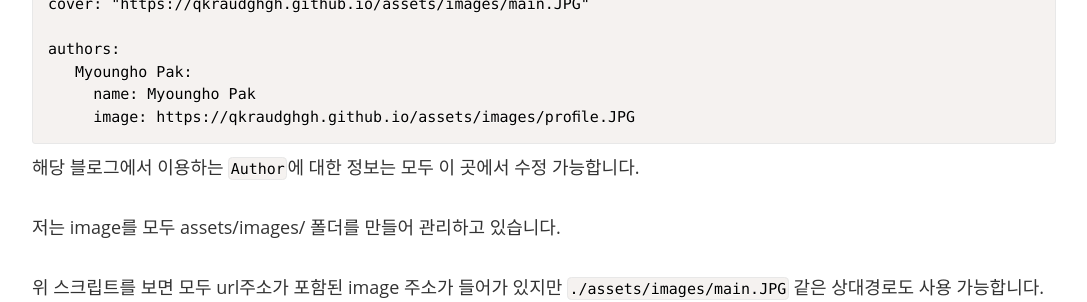
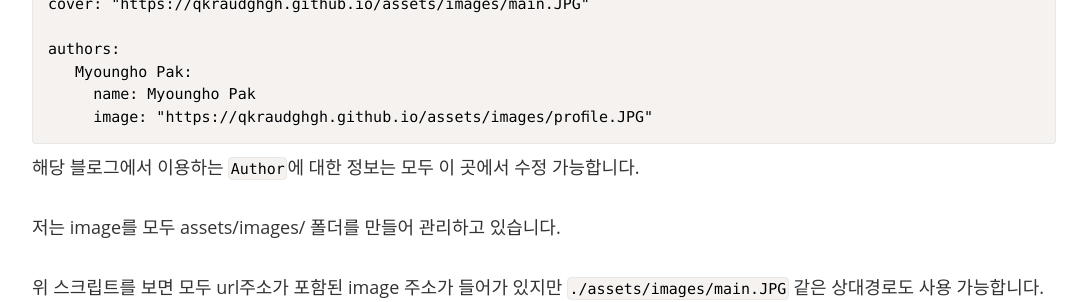
Before and after one commit to qkraudghgh/qkraudghgh.github.io, a Jekyll site: the page built from _posts/2016-07-02-jekyll-blog-setup.md, in a window 1280 px wide and 900 px high, scrolled down 1817 px. Shown: the part 422-724 px from the top of the window, without its empty margins (96-1183 px from the left). Built offline with Jekyll 4.4.1, drawn with Linux system fonts in a browser that asks for light colours; nearby versions of some CDN libraries; some web fonts are replaced; comment, search, counter and statistics services are not loaded; some of the changed text lies outside the part shown.

Commit message:
내용수정

````diff
--- a/_posts/2016-07-02-jekyll-blog-setup.md
+++ b/_posts/2016-07-02-jekyll-blog-setup.md
@@ -81,7 +81,7 @@ cover: "https://qkraudghgh.github.io/assets/images/main.JPG"
 authors:
    Myoungho Pak:
      name: Myoungho Pak
-     image: https://qkraudghgh.github.io/assets/images/profile.JPG
+     image: "https://qkraudghgh.github.io/assets/images/profile.JPG"
 ```
 
 해당 블로그에서 이용하는 `Author`에 대한 정보는 모두 이 곳에서 수정 가능합니다.
````
